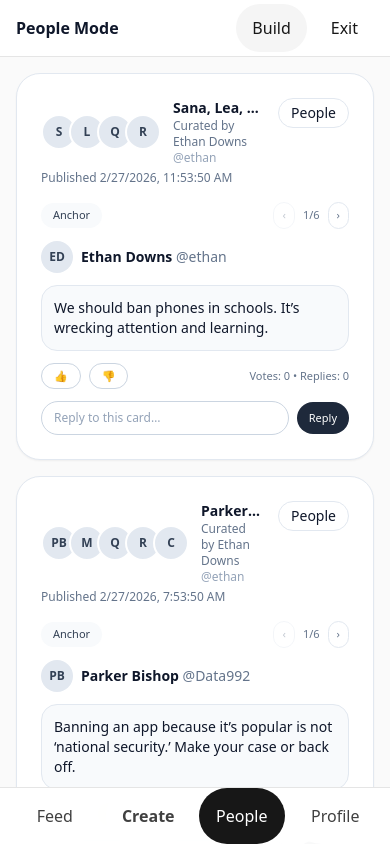
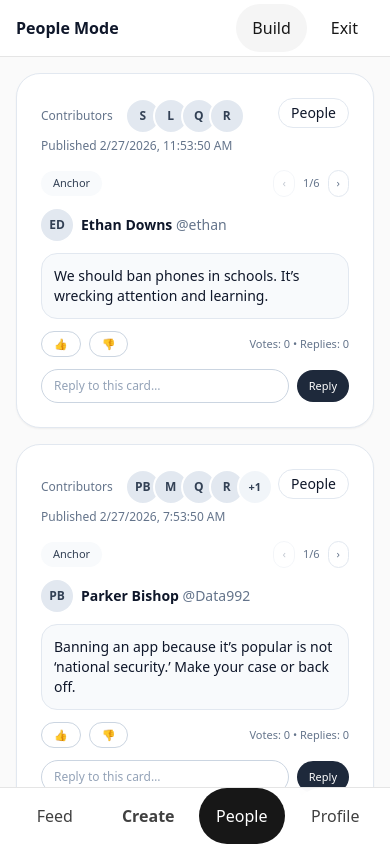
Before and after one commit to downsem/flipside-web, a Next.js app: page /prototype in a window 390 px wide. Shown: the top 844 px of the page. Built offline with nearby package versions, Linux system fonts and the light colour scheme.

Commit message:
peopledeck-contributors-mobile-clean

```diff
--- a/src/components/PrototypeDeckCard.tsx
+++ b/src/components/PrototypeDeckCard.tsx
@@ -32,7 +32,7 @@ export function PrototypeDeckCard({ deck }: { deck: PeopleDeckPublished }) {
     return (deck as any).ownerHandle === currentUser.handle;
   }, [currentUser, deck]);
 
-  // Highlight *other* contributors (social proof) instead of the deck builder.
+  // Social proof: highlight *other* contributors instead of the deck builder.
   const contributors = useMemo(() => {
     const ownerId = (deck as any)?.ownerUserId;
     const seen = new Map<string, { id: string; name: string; handle: string }>();
@@ -51,6 +51,7 @@ export function PrototypeDeckCard({ deck }: { deck: PeopleDeckPublished }) {
     };
 
     try {
+      // Include anchor + locked lens authors if they aren't the owner.
       add((deck as any)?.anchor?.author);
       const locked = (deck as any)?.locked ?? {};
       Object.values(locked).forEach((p: any) => add(p?.author));
@@ -81,8 +82,9 @@ export function PrototypeDeckCard({ deck }: { deck: PeopleDeckPublished }) {
         <div className="min-w-0">
           {contributors.length > 0 ? (
             <div className="flex items-center gap-3">
+              <div className="text-xs font-medium text-slate-500 shrink-0">Contributors</div>
               <div className="flex -space-x-2">
-                {contributors.slice(0, 5).map((c) => (
+                {contributors.slice(0, 4).map((c) => (
                   <div
                     key={c.id}
                     className="h-9 w-9 rounded-full border-2 border-white bg-slate-200 text-slate-700 flex items-center justify-center text-xs font-semibold"
@@ -91,19 +93,14 @@ export function PrototypeDeckCard({ deck }: { deck: PeopleDeckPublished }) {
                     {initials(c.name)}
                   </div>
                 ))}
-              </div>
-
-              <div className="min-w-0">
-                <div className="text-sm font-semibold text-slate-900 truncate">
-                  {contributors
-                    .slice(0, 3)
-                    .map((c) => c.name)
-                    .join(", ")}
-                  {contributors.length > 3 ? ` +${contributors.length - 3}` : ""}
-                </div>
-                <div className="text-xs text-slate-500">
-                  Curated by {ownerName} <span className="text-slate-400">{ownerHandle}</span>
-                </div>
+                {contributors.length > 4 && (
+                  <div
+                    className="h-9 w-9 rounded-full border-2 border-white bg-slate-100 text-slate-700 flex items-center justify-center text-[11px] font-semibold"
+                    title={`${contributors.length - 4} more contributor${contributors.length - 4 === 1 ? "" : "s"}`}
+                  >
+                    +{contributors.length - 4}
+                  </div>
+                )}
               </div>
             </div>
           ) : (
```
